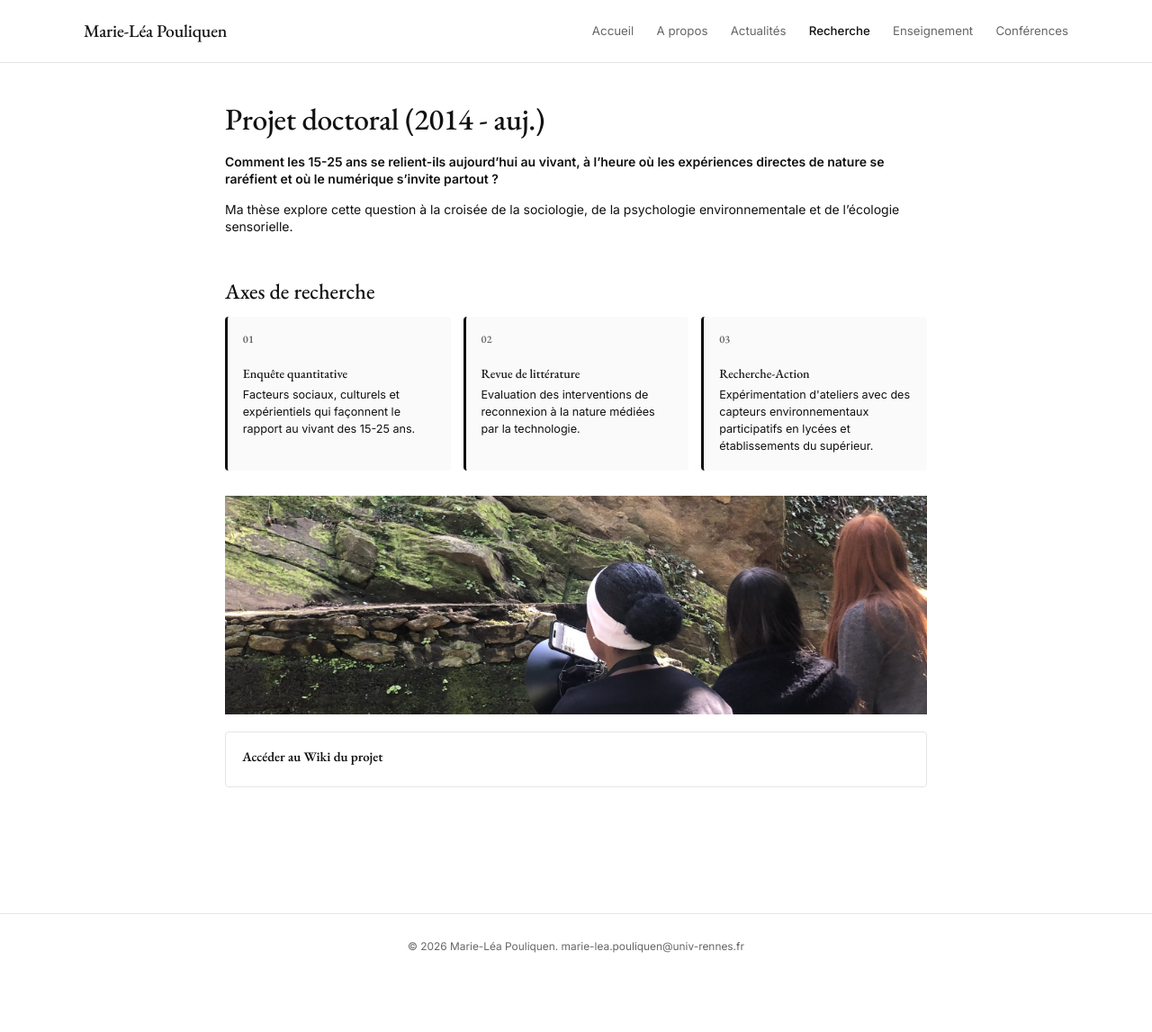
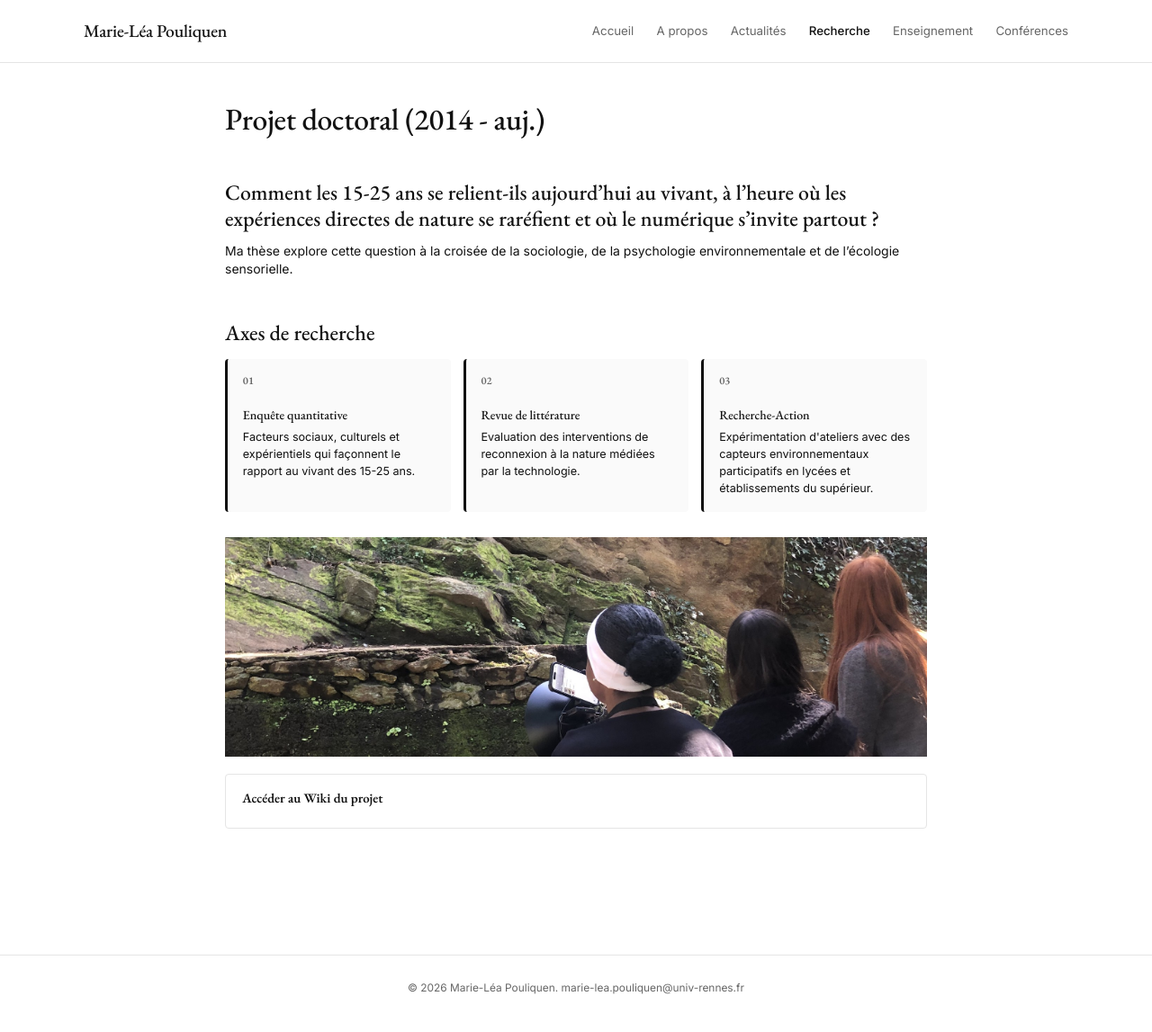
Before and after one commit to marieleapouliquen/marieleapouliquen.github.io, a Jekyll site: the page built from _pages/recherche.md, in a window 1280 px wide. Shown: the whole page at 90% size. Built offline with Jekyll 4.4.1, drawn with Linux system fonts in a browser that asks for light colours; before the commit the page ends 1100 px from its top, so only the background shows below that.

```diff
--- a/_pages/recherche.md
+++ b/_pages/recherche.md
@@ -5,7 +5,7 @@ title: Projet doctoral (2014 - auj.)
 description: Recherche
 ---
 
-**Comment les 15-25 ans se relient-ils aujourd’hui au vivant, à l’heure où les expériences directes de nature se raréfient et où le numérique s’invite partout ?**
+## Comment les 15-25 ans se relient-ils aujourd’hui au vivant, à l’heure où les expériences directes de nature se raréfient et où le numérique s’invite partout ?
 
 Ma thèse explore cette question à la croisée de la sociologie, de la psychologie environnementale et de l’écologie sensorielle.
 
```
